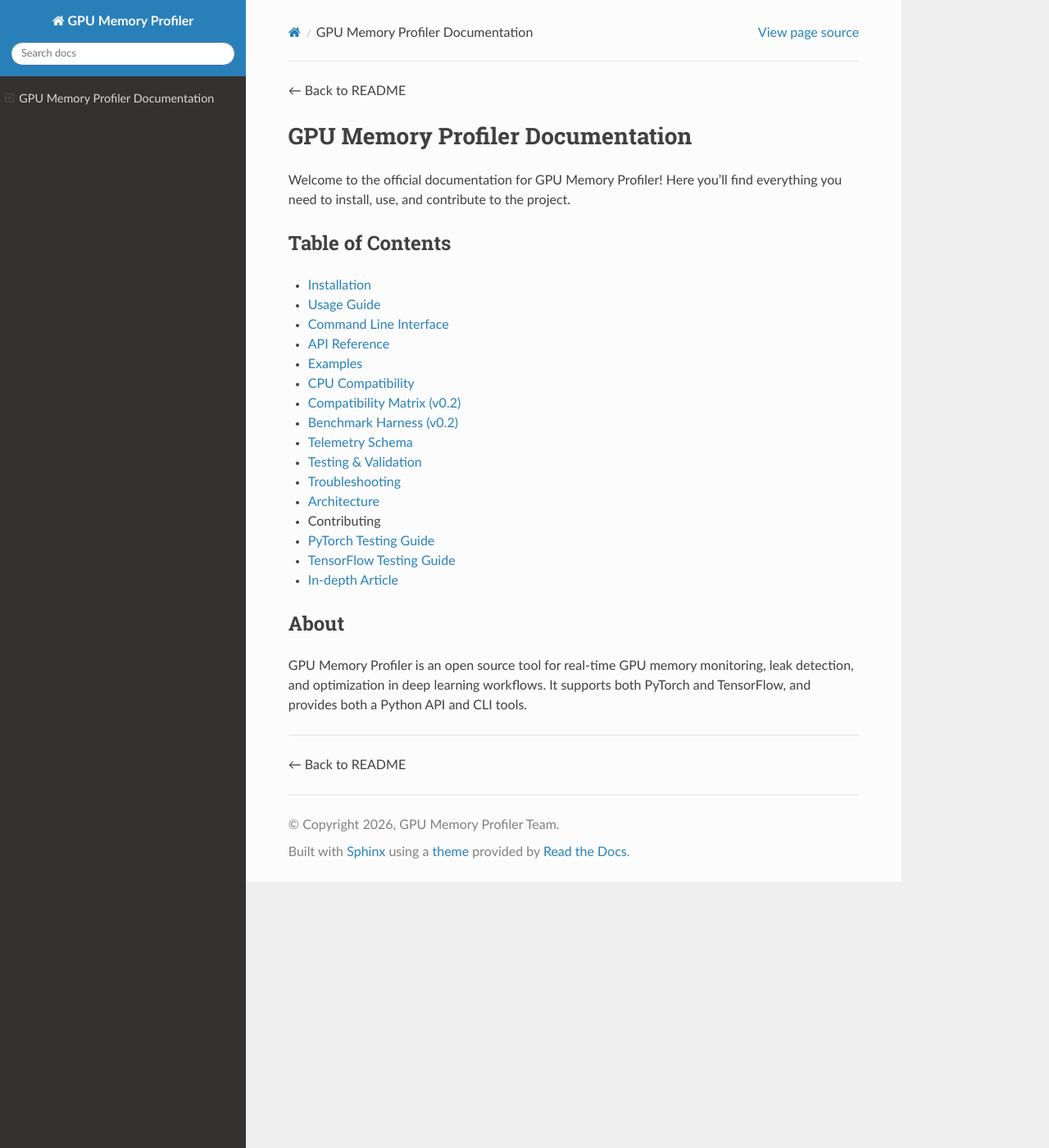
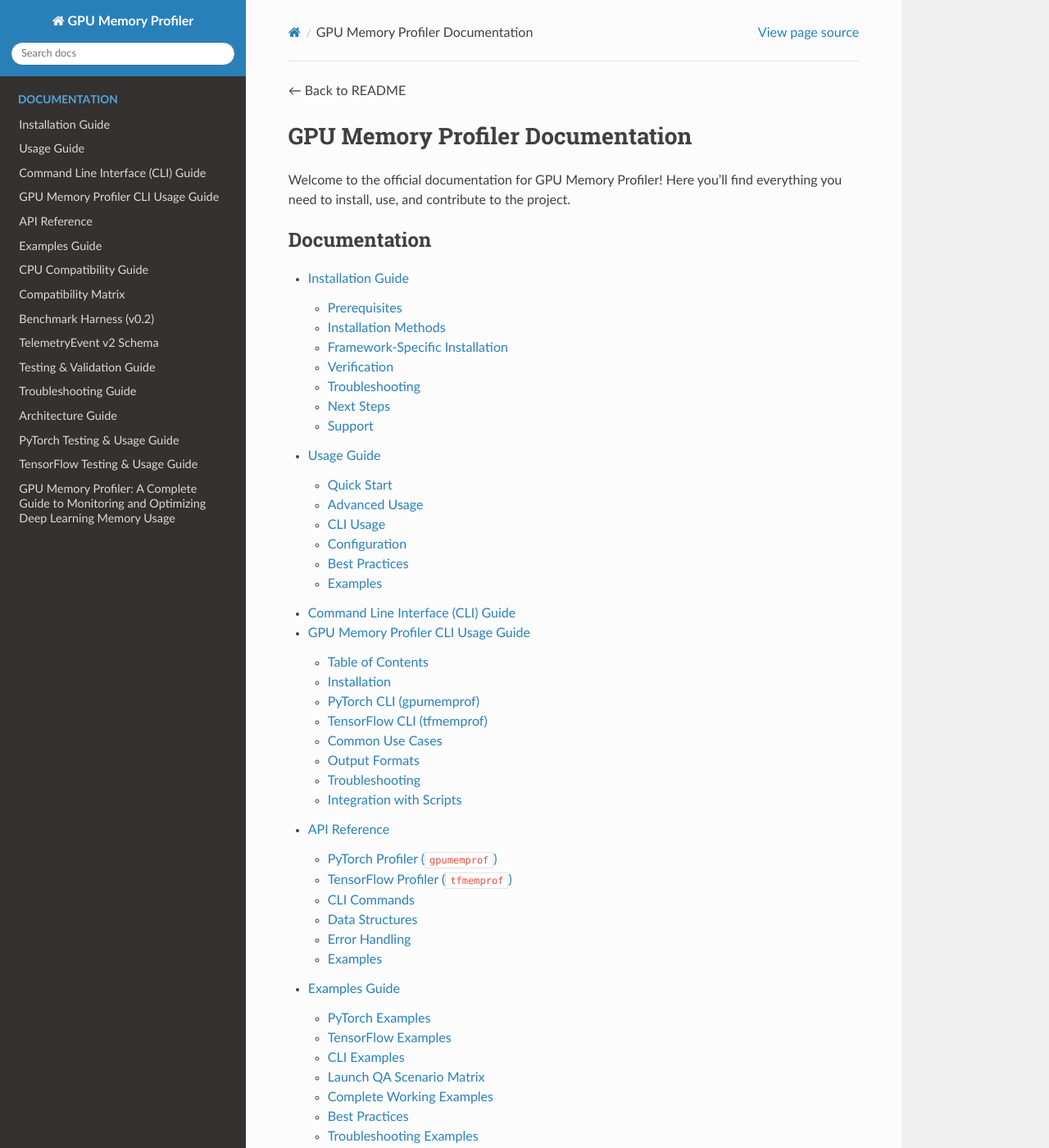
Before and after one commit to Silas-Asamoah/gpu-memory-profiler, a Sphinx documentation site: the page built from docs/index.md, in a window 1280 px wide and 1400 px high. Shown: the whole window at 82% size. Built offline with Sphinx 7.4.7 and the Read the Docs theme 3.1.0, drawn with Linux system fonts in a browser that asks for light colours; some of the changed text lies outside the part shown.

Commit message:
docs(nav): convert docs index to toctree-based navigation

````diff
--- a/docs/index.md
+++ b/docs/index.md
@@ -4,29 +4,35 @@
 
 Welcome to the official documentation for GPU Memory Profiler! Here you'll find everything you need to install, use, and contribute to the project.
 
-## Table of Contents
+```{toctree}
+:maxdepth: 2
+:caption: Documentation
 
-- [Installation](installation.md)
-- [Usage Guide](usage.md)
-- [Command Line Interface](cli.md)
-- [API Reference](api.md)
-- [Examples](examples.md)
-- [CPU Compatibility](cpu_compatibility.md)
-- [Compatibility Matrix (v0.2)](compatibility_matrix.md)
-- [Benchmark Harness (v0.2)](benchmark_harness.md)
-- [Telemetry Schema](telemetry_schema.md)
-- [Testing & Validation](testing.md)
-- [Troubleshooting](troubleshooting.md)
-- [Architecture](architecture.md)
-- [Contributing](../CONTRIBUTING.md)
-- [PyTorch Testing Guide](pytorch_testing_guide.md)
-- [TensorFlow Testing Guide](tensorflow_testing_guide.md)
-- [In-depth Article](article.md)
+installation
+usage
+cli
+api
+examples
+cpu_compatibility
+compatibility_matrix
+benchmark_harness
+telemetry_schema
+testing
+troubleshooting
+architecture
+pytorch_testing_guide
+tensorflow_testing_guide
+article
+```
 
 ## About
 
 GPU Memory Profiler is an open source tool for real-time GPU memory monitoring, leak detection, and optimization in deep learning workflows. It supports both PyTorch and TensorFlow, and provides both a Python API and CLI tools.
 
+## Additional Links
+
+- [Contributing](../CONTRIBUTING.md)
+
 ---
 
 [← Back to README](../README.md)
````
